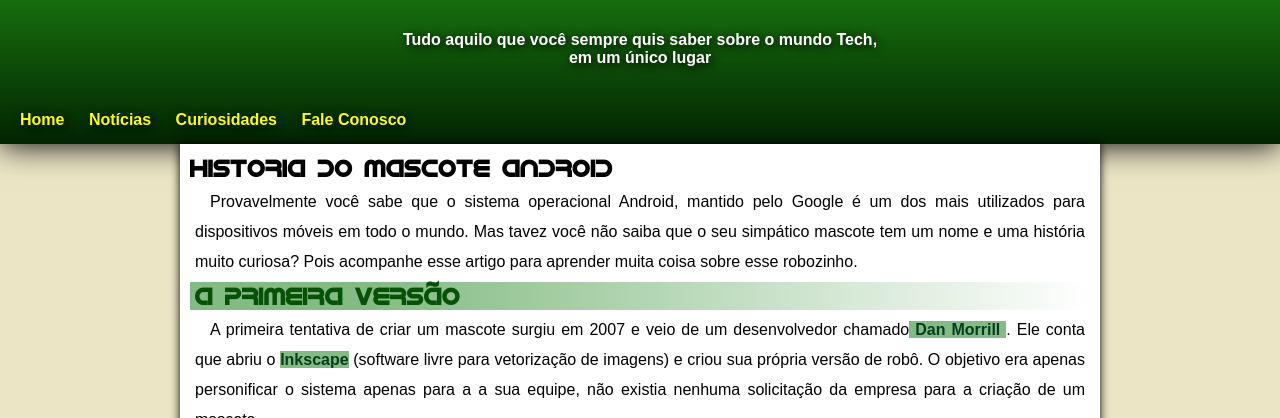
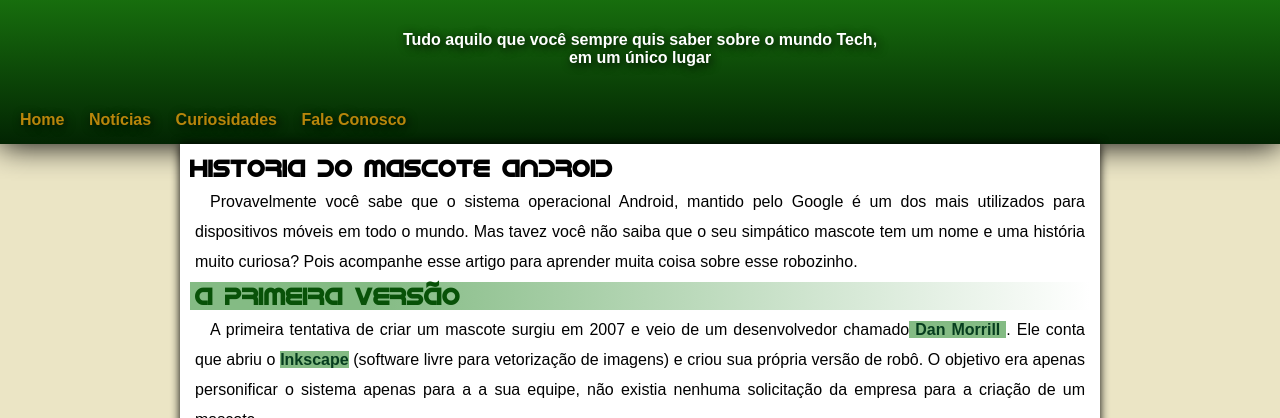
Before and after one commit to AndersonMauriciodeOliveira0512/1-IrinaBlok, a plain HTML site: page index.html in a window 1280 px wide. Shown: the part 80-498 px from the top of the page. Drawn offline with Linux system fonts and the light colour scheme.

Commit message:
Mudei para darkgoldenrod

```diff
--- a/style.css
+++ b/style.css
@@ -61,7 +61,7 @@ font-weight: bold;}
 
 nav>a {
 text-decoration: none;
-color:yellow;
+color:darkgoldenrod;
 margin: 0px;
 transition-duration: 0.5s;
 padding: 10px;
```
